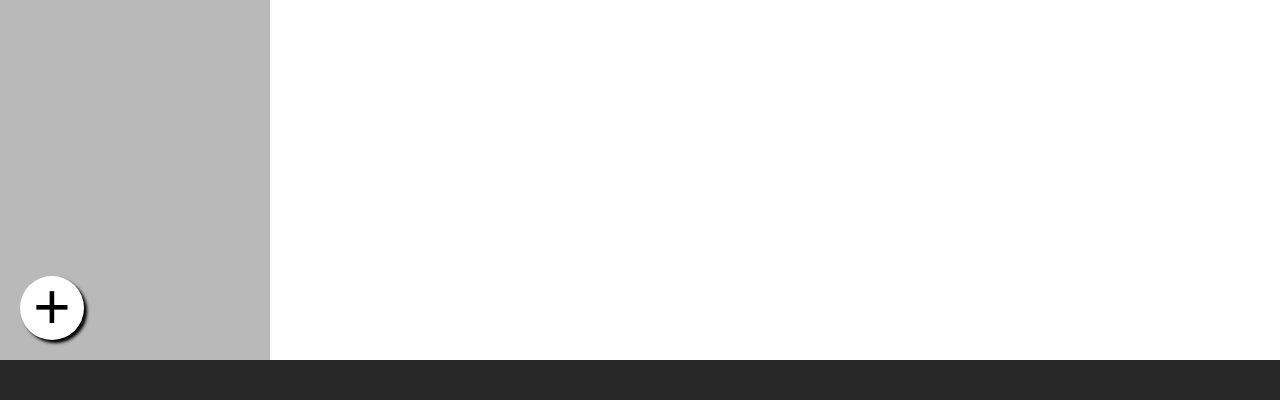
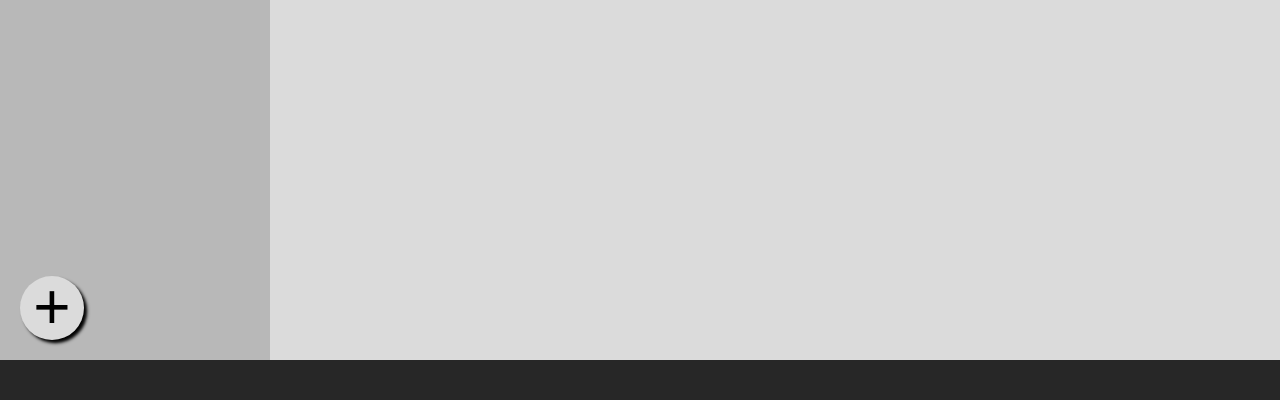
Before and after one commit to 90yearsoldcoder/Todo_list, a website built with webpack: page src/index.html in a window 1280 px wide. Shown: the part 400-800 px from the top of the page. Built offline with nearby package versions, Linux system fonts and the light colour scheme.

Commit message:
update basic color varibale

```diff
--- a/src/styles/outline.css
+++ b/src/styles/outline.css
@@ -2,9 +2,9 @@
   --header-bg: rgb(39, 39, 39);
   --header-font-color: white;
 
-  --main-bg: white;
+  --main-bg: rgb(219, 219, 219);
 
-  --side-bar-bg: rgb(185, 185, 185);
+  --side-bar-bg: rgb(184, 184, 184);
 
   --modal-bg: grey;
 }
```
